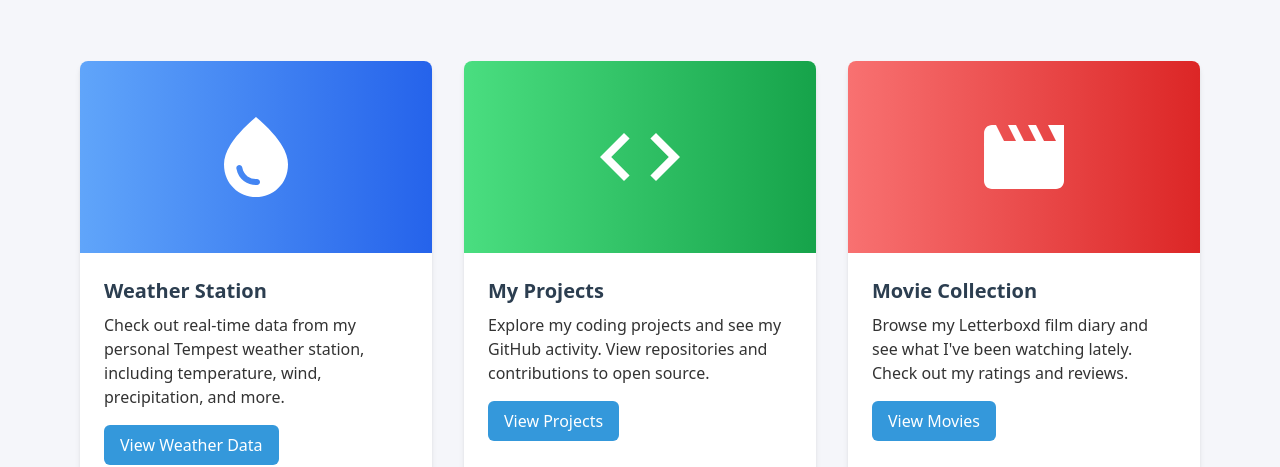
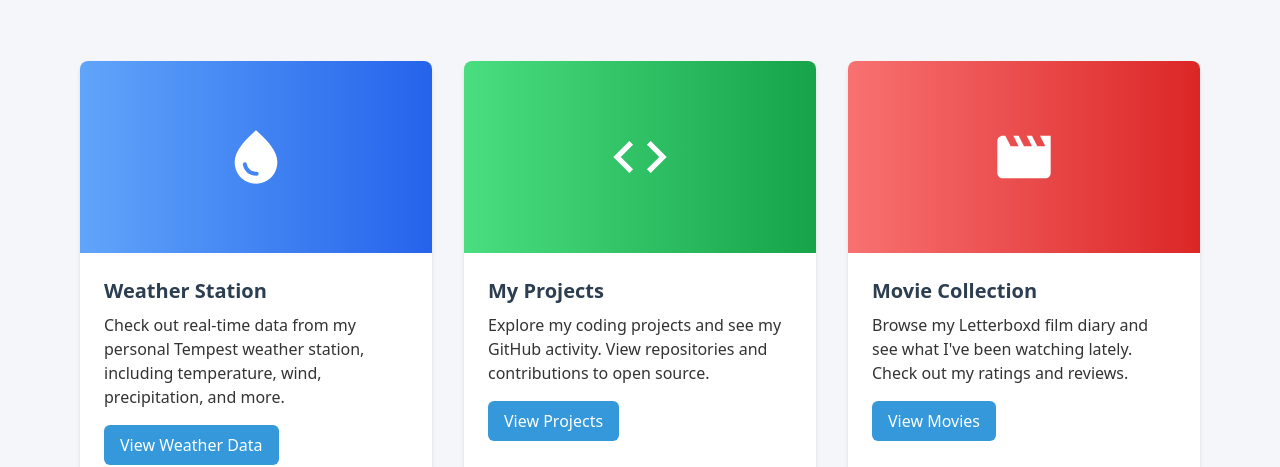
Before and after one commit to seffland/effland.net, a website: page index.html in a window 1280 px wide. Shown: the part 363-830 px from the top of the page. Drawn offline with Linux system fonts and the light colour scheme.

Commit message:
Adjust icon sizes and padding for homepage cards and footer

```diff
--- a/index.html
+++ b/index.html
@@ -34,7 +34,7 @@
             <!-- Weather Card -->
             <div class="bg-white rounded-lg shadow-md overflow-hidden hover:shadow-lg transition-shadow">
                 <div class="h-48 bg-gradient-to-r from-blue-400 to-blue-600 flex items-center justify-center" style="background: linear-gradient(to right, #60a5fa, #2563eb);">
-                    <svg class="w-24 h-24 text-white" fill="currentColor" viewBox="0 0 24 24">
+                    <svg class="w-20 h-20 p-2 text-white" fill="currentColor" viewBox="0 0 24 24">
                         <path d="M12 2c-5.33 4.55-8 8.48-8 11.8 0 4.98 3.8 8.2 8 8.2s8-3.22 8-8.2c0-3.32-2.67-7.25-8-11.8zM7.83 14c.37 0 .67.26.74.62.41 2.22 2.28 2.98 3.64 2.87.43-.02.79.32.79.75 0 .4-.32.73-.72.75-2.13.13-4.62-1.09-5.19-4.12-.08-.45.28-.87.74-.87z"/>
                     </svg>
                 </div>
@@ -48,7 +48,7 @@
             <!-- Projects Card -->
             <div class="bg-white rounded-lg shadow-md overflow-hidden hover:shadow-lg transition-shadow">
                 <div class="h-48 bg-gradient-to-r from-green-400 to-green-600 flex items-center justify-center" style="background: linear-gradient(to right, #4ade80, #16a34a);">
-                    <svg class="w-24 h-24 text-white" fill="currentColor" viewBox="0 0 24 24">
+                    <svg class="w-20 h-20 p-2 text-white" fill="currentColor" viewBox="0 0 24 24">
                         <path d="M9.4 16.6L4.8 12l4.6-4.6L8 6l-6 6 6 6 1.4-1.4zm5.2 0l4.6-4.6-4.6-4.6L16 6l6 6-6 6-1.4-1.4z"/>
                     </svg>
                 </div>
@@ -62,7 +62,7 @@
             <!-- Movies Card -->
             <div class="bg-white rounded-lg shadow-md overflow-hidden hover:shadow-lg transition-shadow">
                 <div class="h-48 bg-gradient-to-r from-red-400 to-red-600 flex items-center justify-center" style="background: linear-gradient(to right, #f87171, #dc2626);">
-                    <svg class="w-24 h-24 text-white" fill="currentColor" viewBox="0 0 24 24">
+                    <svg class="w-20 h-20 p-2 text-white" fill="currentColor" viewBox="0 0 24 24">
                         <path d="M18 4l2 4h-3l-2-4h-2l2 4h-3l-2-4H8l2 4H7L5 4H4c-1.1 0-1.99.9-1.99 2L2 18c0 1.1.9 2 2 2h16c1.1 0 2-.9 2-2V4h-4z"/>
                     </svg>
                 </div>
@@ -87,12 +87,12 @@
         <p class="mb-2">&copy; 2025 Effland.net. All rights reserved.</p>
         <div class="flex justify-center space-x-4">
             <a href="https://github.com/seffland" class="text-white hover:text-secondary transition-colors">
-                <svg class="w-6 h-6" fill="currentColor" viewBox="0 0 24 24" aria-hidden="true">
+                <svg class="w-5 h-5" fill="currentColor" viewBox="0 0 24 24" aria-hidden="true">
                     <path fill-rule="evenodd" d="M12 2C6.477 2 2 6.484 2 12.017c0 4.425 2.865 8.18 6.839 9.504.5.092.682-.217.682-.483 0-.237-.008-.868-.013-1.703-2.782.605-3.369-1.343-3.369-1.343-.454-1.158-1.11-1.466-1.11-1.466-.908-.62.069-.608.069-.608 1.003.07 1.531 1.032 1.531 1.032.892 1.53 2.341 1.088 2.91.832.092-.647.35-1.088.636-1.338-2.22-.253-4.555-1.113-4.555-4.951 0-1.093.39-1.988 1.029-2.688-.103-.253-.446-1.272.098-2.65 0 0 .84-.27 2.75 1.026A9.564 9.564 0 0112 6.844c.85.004 1.705.115 2.504.337 1.909-1.296 2.747-1.027 2.747-1.027.546 1.379.202 2.398.1 2.651.64.7 1.028 1.595 1.028 2.688 0 3.848-2.339 4.695-4.566 4.943.359.309.678.92.678 1.855 0 1.338-.012 2.419-.012 2.747 0 .268.18.58.688.482A10.019 10.019 0 0022 12.017C22 6.484 17.522 2 12 2z" clip-rule="evenodd"></path>
                 </svg>
             </a>
             <a href="https://letterboxd.com/seffland/" class="text-white hover:text-secondary transition-colors">
-                <svg class="w-6 h-6" viewBox="0 0 24 24" fill="currentColor">
+                <svg class="w-5 h-5" viewBox="0 0 24 24" fill="currentColor">
                     <path d="M8.29 16.752V7.2H6.546V16.752H8.29zM12.043 16.752V7.2H10.3V16.752h1.743zM15.79 16.752V7.2H14.045V16.752H15.79z"/>
                 </svg>
             </a>
```
Also changed, not shown: 404.html (+2 -2 lines), dist/output.css.
